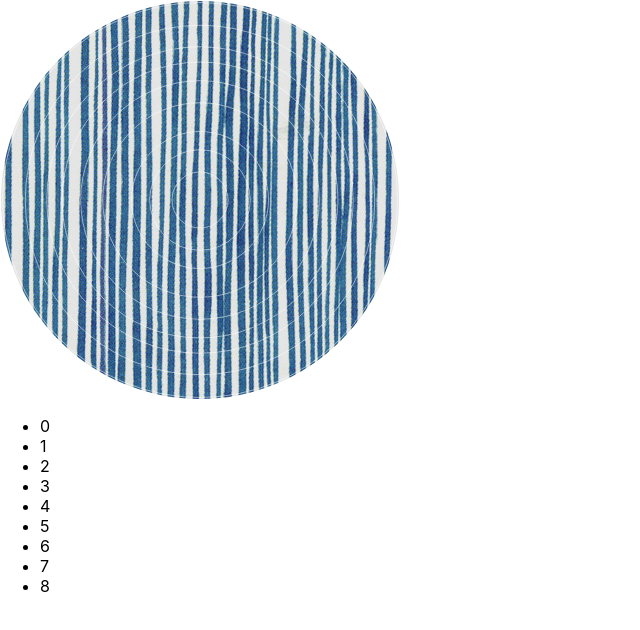
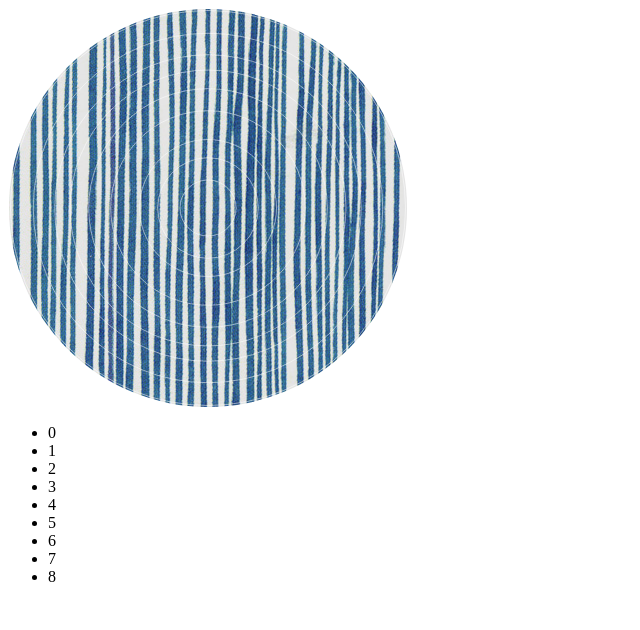
Before and after one commit to marie-ototoi/otoplayer, a React (Create React App) app: page / in a window 1280 px wide. Shown: the top 630 px of the page, without its empty margins (0-640 px from the left). Built offline with nearby package versions, Linux system fonts and the light colour scheme.

Commit message:
refactor: remove index.css

```diff
--- a/src/index.css
+++ /dev/null
@@ -1,13 +0,0 @@
-body {
-  margin: 0;
-  font-family: -apple-system, BlinkMacSystemFont, 'Segoe UI', 'Roboto', 'Oxygen',
-    'Ubuntu', 'Cantarell', 'Fira Sans', 'Droid Sans', 'Helvetica Neue',
-    sans-serif;
-  -webkit-font-smoothing: antialiased;
-  -moz-osx-font-smoothing: grayscale;
-}
-
-code {
-  font-family: source-code-pro, Menlo, Monaco, Consolas, 'Courier New',
-    monospace;
-}
--- a/src/index.tsx
+++ b/src/index.tsx
@@ -1,6 +1,5 @@
 import React from "react";
 import ReactDOM from "react-dom";
-import "./index.css";
 import Player from "./components/Player";
 import reportWebVitals from "./reportWebVitals";
 const tracks = [
```
